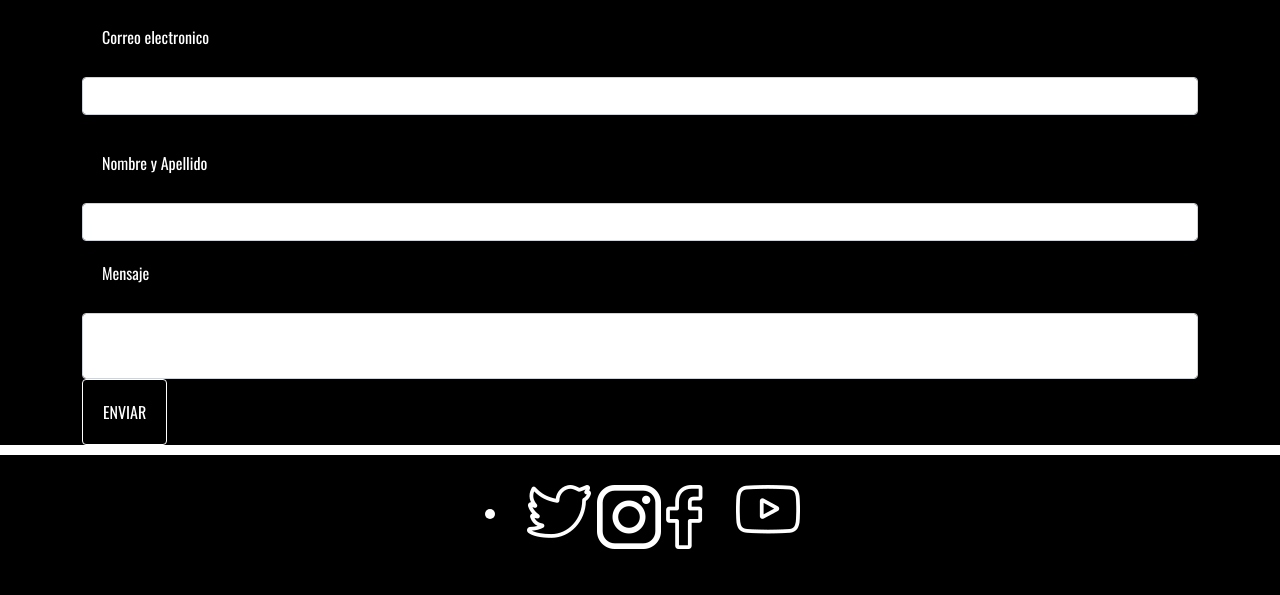
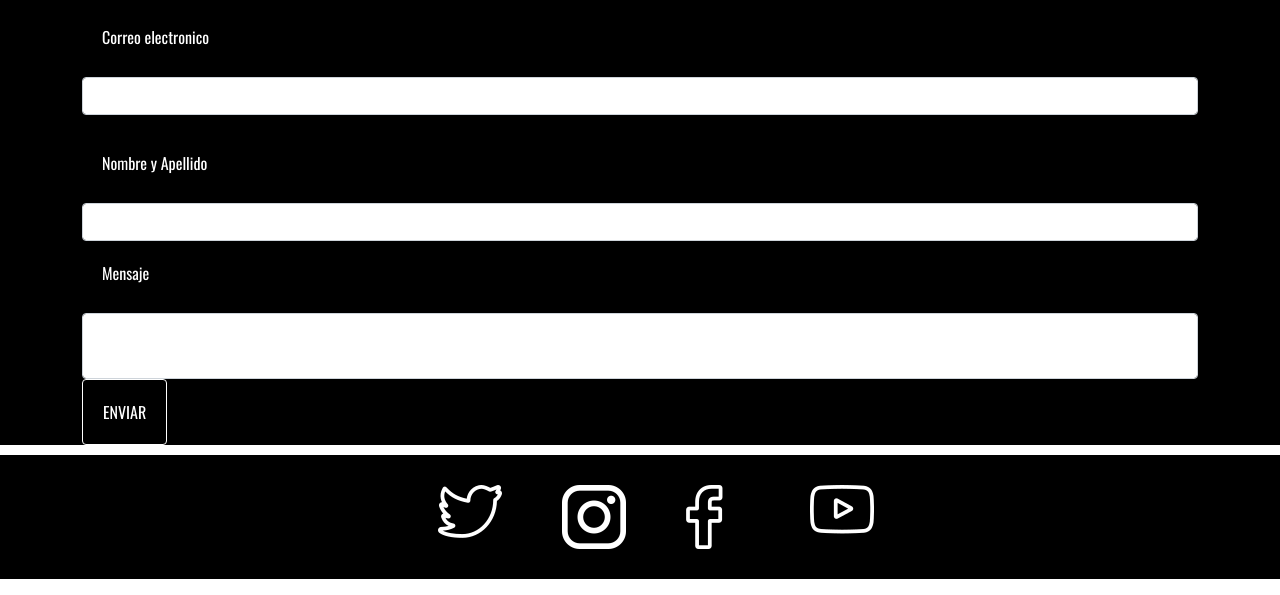
Before and after one commit to elianlobo/Gustavo-Cerati-Page, a website: page index.html in a window 1280 px wide. Shown: the part 4578-5173 px from the top of the page. Drawn offline with nearby package versions, Linux system fonts and the light colour scheme.

Commit message:
cuarta entrega 3

```diff
--- a/index.html
+++ b/index.html
@@ -303,11 +303,11 @@
       <div id="Redes">
             <ul>
                 <div class="logos-footer">
-                  <li class="logos">
-                    <a href="https://twitter.com/cerati?s=20"><img src="images/gorjeo.png" alt="twitter Gustavo Cerati"></a>
-                    <a href="https://www.instagram.com/cerati/?hl=es-la"><img src="images/logotipo-de-instagram.png" alt="Instagram Gustavo Cerati"></a>
-                    <a  href="https://www.facebook.com/gustavocerati"><img src="images/facebook.png" alt="Facebook Gustavo Cerati"></a>
-                    <a href="https://www.youtube.com/channel/UCZuU_8S5VItTh-InZ0CV-rA"><img src="images/youtube.png" alt="YouTube Gustavo Cerati"></a>
+                  <li class="logos-footer">
+                    <a class="logos" href="https://twitter.com/cerati?s=20"><img src="images/gorjeo.png" alt="twitter Gustavo Cerati"></a>
+                    <a class="logos" href="https://www.instagram.com/cerati/?hl=es-la"><img src="images/logotipo-de-instagram.png" alt="Instagram Gustavo Cerati"></a>
+                    <a class="logos" href="https://www.facebook.com/gustavocerati"><img src="images/facebook.png" alt="Facebook Gustavo Cerati"></a>
+                    <a class="logos" href="https://www.youtube.com/channel/UCZuU_8S5VItTh-InZ0CV-rA"><img src="images/youtube.png" alt="YouTube Gustavo Cerati"></a>
                 </li>
                 </div>
             </ul>
--- a/scss/_footer.scss
+++ b/scss/_footer.scss
@@ -12,9 +12,11 @@ footer {
     display: flex;
     flex-flow: row wrap;
     justify-content: center;
+}
 
-    .logos {
-        padding: 15px 30px 15px 15px;
-        margin: 10px;
-    }
+.logos {
+    padding-top: 30px;
+    padding-left: 30px;
+    padding-right: 30px;
+    padding-bottom: 30px;
 }
--- a/scss/_main.scss
+++ b/scss/_main.scss
@@ -33,6 +33,14 @@ p{
 
 }
 
+li {
+    list-style:none
+}
+
+footer{
+    padding: 0px;
+}
+
 a:link{
     color: white;
 }
--- a/scss/_medias.scss
+++ b/scss/_medias.scss
@@ -82,6 +82,10 @@
         padding: 5px;
         border-radius: 10px;
     }
+
+    .logos {
+        padding: 30px;
+    }
 }
 
 @media only screen and (min-width: 431px) and (max-width:768px){
```
Also changed, not shown: css/style.css, 1 other file.
